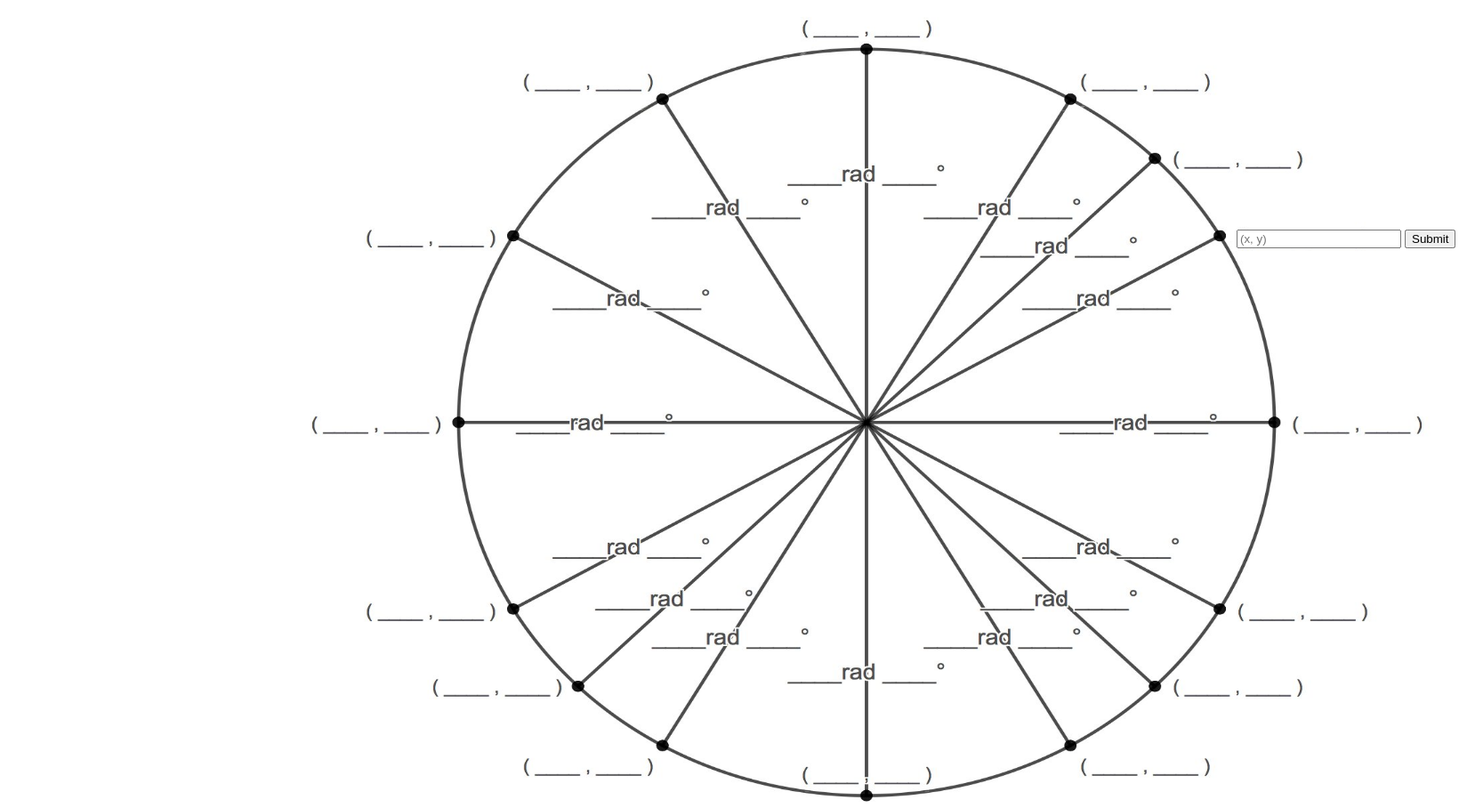
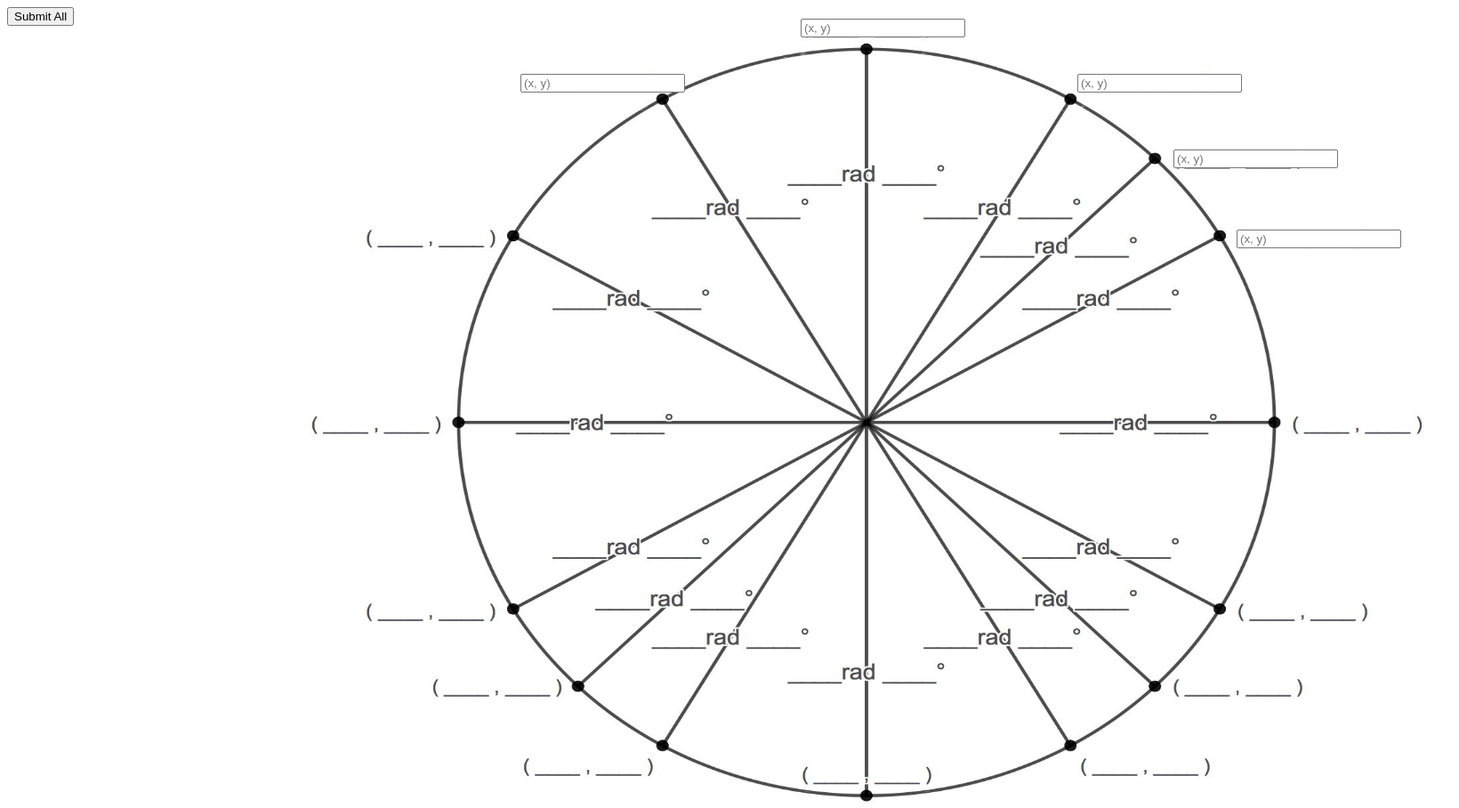
Before and after one commit to singhsitanshu/UnitCirclePracticeTool, a Flask app: page / in a window 1640 px wide. Shown: the whole page at 89% size. Run offline with Flask 3, Linux system fonts and the light colour scheme.

Commit message:
Individuals inputs and checking

```diff
--- a/app.py
+++ b/app.py
@@ -1,6 +1,6 @@
 from flask import Flask, render_template, request
 
-unitCircle = {'pi/6':"correct answer", 'pi/4':"correct answer"}
+unitCircle = {'0':"correct answer", '30':"correct answer", '45':"correct answer", '60':"correct answer", '90':"correct answer"}
 
 app = Flask(__name__)
 
@@ -12,18 +12,36 @@ def index():
 def getInput():
     user_input1 = request.form.get('input_1')
     user_input2 = request.form.get('input_2')
+    user_input3 = request.form.get('input_3')
+    user_input4 = request.form.get('input_4')
+    user_input5 = request.form.get('input_5')
 
-    if user_input1 == unitCircle['pi/6']:
+    if user_input1 == unitCircle['0']:
         result1 = 'true'
     else:
         result1 = 'false'
 
-    if user_input2 == unitCircle['pi/4']:
+    if user_input2 == unitCircle['30']:
         result2 = 'true'
     else:
         result2 = 'false'
 
-    return render_template('index.html', result1=result1, result2=result2)
+    if user_input3 == unitCircle['45']:
+        result3 = 'true'
+    else:
+        result3 = 'false'
+
+    if user_input4 == unitCircle['60']:
+        result4 = 'true'
+    else:
+        result4 = 'false'
+
+    if user_input5 == unitCircle['90']:
+        result5 = 'true'
+    else:
+        result5 = 'false'
+
+    return render_template('index.html', result1=result1, result2=result2, result3 = result3, result4=result4, result5=result5)
 
 if __name__ == "__main__":
     app.run()
--- a/static/styles.css
+++ b/static/styles.css
@@ -5,8 +5,37 @@
     height: 900px;
 }
 
-.inputs #result_box{
+.inputs #result_box button {
+    opacity: 0;
+    background-color: transparent;
+}
+
+.inputs #result_box:nth-child(1){
     position: absolute;
     left: 1390px;
     top: 258px;
 }
+
+.inputs #result_box:nth-child(2){
+    position: absolute;
+    left: 1319px;
+    top: 168px;
+}
+
+.inputs #result_box:nth-child(3){
+    position: absolute;
+    left: 1211px;
+    top: 83px;
+}
+
+.inputs #result_box:nth-child(4){
+    position: absolute;
+    left: 900px;
+    top: 21px;
+}
+
+.inputs #result_box:nth-child(5){
+    position: absolute;
+    left: 585px;
+    top: 83px;
+}
--- a/templates/index.html
+++ b/templates/index.html
@@ -9,7 +9,7 @@
 
     {% if result1 == 'true' %}
     <style>
-        .inputs #result_box{
+        .inputs #result_box:nth-child(1){
             background-color: #00ff00;
         }
     </style>
@@ -17,7 +17,7 @@
 
     {% if result1 == 'false' %}
     <style>
-        .inputs #result_box{
+        .inputs #result_box:nth-child(1){
             background-color: #FF0000;
         }
     </style>
@@ -25,7 +25,7 @@
 
     {% if result2 == 'true' %}
     <style>
-        .inputs #result_box{
+        .inputs #result_box:nth-child(2){
             background-color: #00ff00;
         }
     </style>
@@ -33,7 +33,55 @@
 
     {% if result2 == 'false' %}
     <style>
-        .inputs #result_box{
+        .inputs #result_box:nth-child(2){
+            background-color: #FF0000;
+        }
+    </style>
+    {% endif %}
+
+    {% if result3 == 'true' %}
+    <style>
+        .inputs #result_box:nth-child(3){
+            background-color: #00ff00;
+        }
+    </style>
+    {% endif %}
+
+    {% if result3 == 'false' %}
+    <style>
+        .inputs #result_box:nth-child(3){
+            background-color: #FF0000;
+        }
+    </style>
+    {% endif %}
+
+    {% if result4 == 'true' %}
+    <style>
+        .inputs #result_box:nth-child(4){
+            background-color: #00ff00;
+        }
+    </style>
+    {% endif %}
+
+    {% if result4 == 'false' %}
+    <style>
+        .inputs #result_box:nth-child(4){
+            background-color: #FF0000;
+        }
+    </style>
+    {% endif %}
+
+    {% if result5 == 'true' %}
+    <style>
+        .inputs #result_box:nth-child(5){
+            background-color: #00ff00;
+        }
+    </style>
+    {% endif %}
+
+    {% if result5 == 'false' %}
+    <style>
+        .inputs #result_box:nth-child(5){
             background-color: #FF0000;
         }
     </style>
@@ -47,16 +95,36 @@
         </div>
     </div>
 
+    <!-- <button style="width: 100px; height: 50px;">  </button>  -->
+
     <div class="inputs">
         <form action="/input" method="post">
             <div id="result_box" class="{{result}}">
                 <input type="text" placeholder="(x, y)" name="input_1">
-                <button type="submit">Submit</button>
+                <button type="" disabled>    </button>
             </div>
+
             <div id="result_box" class="{{result}}">
                 <input type="text" placeholder="(x, y)" name="input_2">
-                <button type="submit">Submit</button>
+                <button type="" disabled>    </button>
             </div>
+
+            <div id="result_box" class="{{result}}">
+                <input type="text" placeholder="(x, y)" name="input_3">
+                <button type="" disabled>    </button>
+            </div>
+
+            <div id="result_box" class="{{result}}">
+                <input type="text" placeholder="(x, y)" name="input_4">
+                <button type="" disabled>    </button>
+            </div>
+
+            <div id="result_box" class="{{result}}">
+                <input type="text" placeholder="(x, y)" name="input_5">
+                <button type="" disabled>    </button>
+            </div>
+
+            <button type="submit" id="submit_button">Submit All</button>
         </form>
     </div>
 </body>
```
